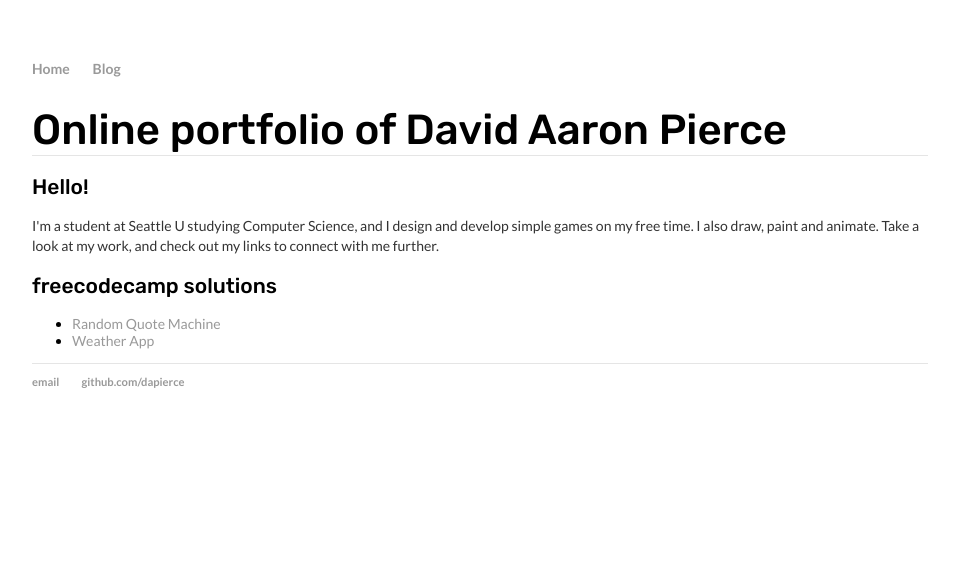
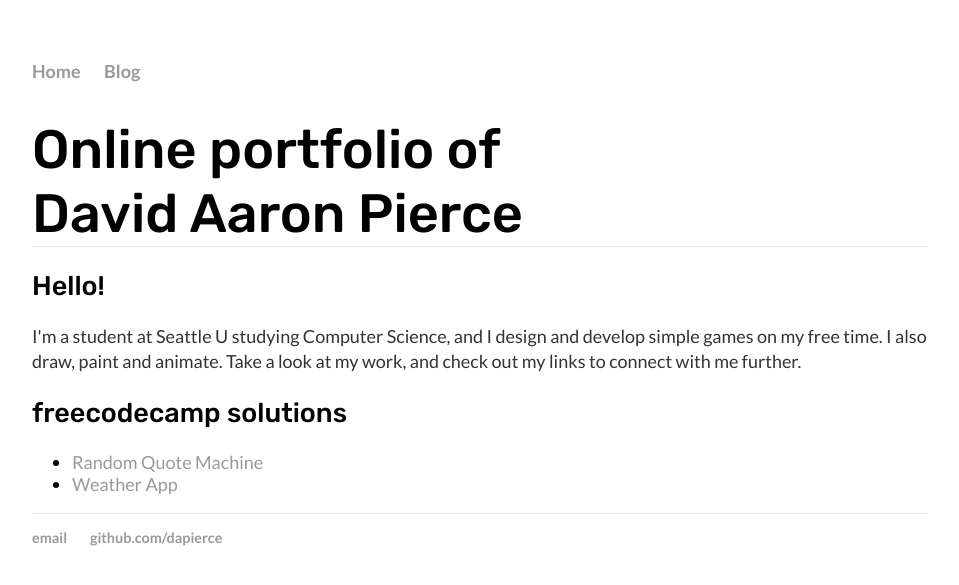
Before and after one commit to dapierce/dapierce.github.io-archive, a Jekyll site: the page built from index.html, in a window 1280 px wide. Shown: the top 585 px of the page, without its empty margins (160-1119 px from the left). Built offline with Jekyll 4.4.1, drawn with Linux system fonts in a browser that asks for light colours.

Commit message:
Update main.css

```diff
--- a/css/main.css
+++ b/css/main.css
@@ -1,6 +1,6 @@
 body {
   font-family: 'Lato', sans-serif;
-  font-size: 18px;
+  font-size: 14px;
   margin: 60px auto;
   width: 70%;
 }
@@ -57,9 +57,8 @@ ul.posts li {
 @media (min-width: 750px) {
 
   body {
-    font-size: 14px;
+    font-size: 18px;
   }
-
   .nowrap {
     white-space: nowrap;
   }
```
